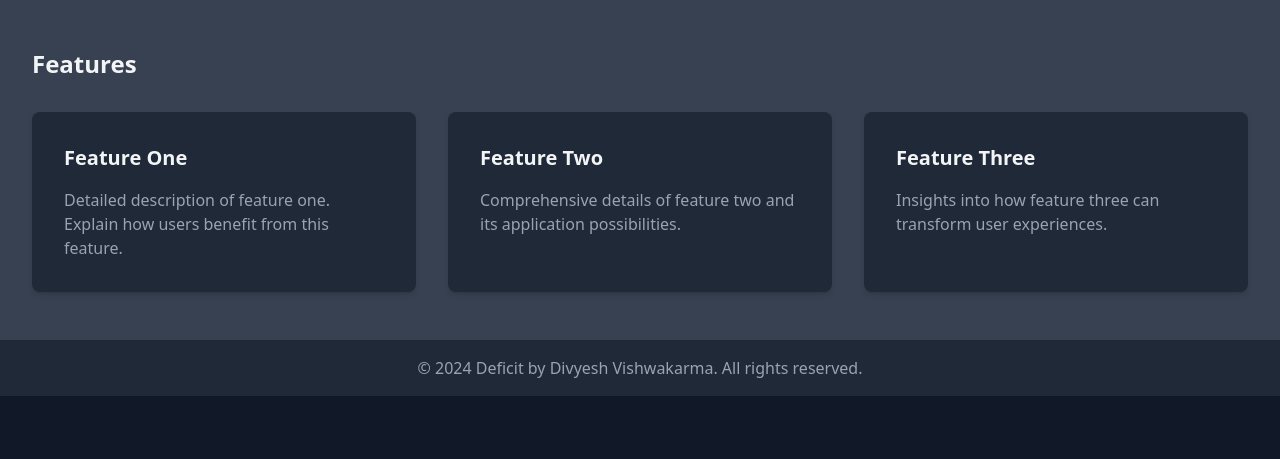
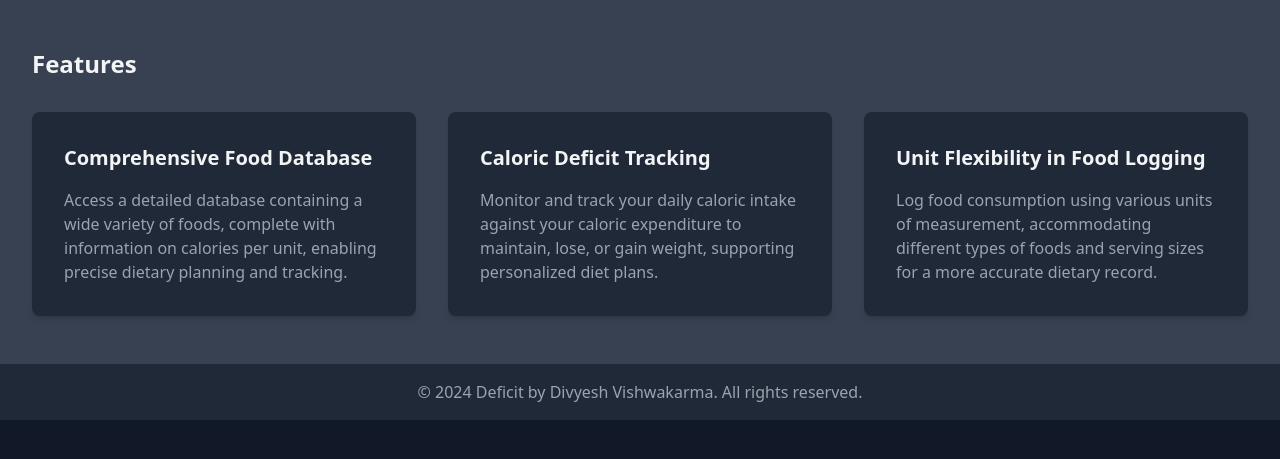
Before and after one commit to divyesh1099/Deficit-API, a Django app: page / in a window 1280 px wide. Shown: the part 268-727 px from the top of the page. Run offline with Django 5.2, Linux system fonts and the light colour scheme; some libraries are stand-ins or nearby versions.

Commit message:
Update Index.html Content

```diff
--- a/home/templates/home/index.html
+++ b/home/templates/home/index.html
@@ -32,18 +32,18 @@
                 <div class="mt-8 grid grid-cols-1 gap-8 md:grid-cols-2 lg:grid-cols-3">
                     <!-- Feature 1 -->
                     <div class="p-8 bg-gray-800 rounded-lg shadow-md">
-                        <h3 class="text-xl font-bold text-gray-100">Feature One</h3>
-                        <p class="mt-4 text-gray-400">Detailed description of feature one. Explain how users benefit from this feature.</p>
+                        <h3 class="text-xl font-bold text-gray-100">Comprehensive Food Database</h3>
+                        <p class="mt-4 text-gray-400">Access a detailed database containing a wide variety of foods, complete with information on calories per unit, enabling precise dietary planning and tracking.</p>
                     </div>
                     <!-- Feature 2 -->
                     <div class="p-8 bg-gray-800 rounded-lg shadow-md">
-                        <h3 class="text-xl font-bold text-gray-100">Feature Two</h3>
-                        <p class="mt-4 text-gray-400">Comprehensive details of feature two and its application possibilities.</p>
+                        <h3 class="text-xl font-bold text-gray-100">Caloric Deficit Tracking</h3>
+                        <p class="mt-4 text-gray-400">Monitor and track your daily caloric intake against your caloric expenditure to maintain, lose, or gain weight, supporting personalized diet plans.</p>
                     </div>
                     <!-- Feature 3 -->
                     <div class="p-8 bg-gray-800 rounded-lg shadow-md">
-                        <h3 class="text-xl font-bold text-gray-100">Feature Three</h3>
-                        <p class="mt-4 text-gray-400">Insights into how feature three can transform user experiences.</p>
+                        <h3 class="text-xl font-bold text-gray-100">Unit Flexibility in Food Logging</h3>
+                        <p class="mt-4 text-gray-400">Log food consumption using various units of measurement, accommodating different types of foods and serving sizes for a more accurate dietary record.</p>
                     </div>
                 </div>
             </div>
```
